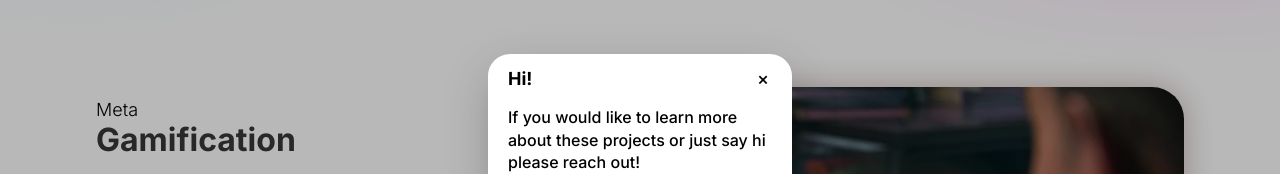
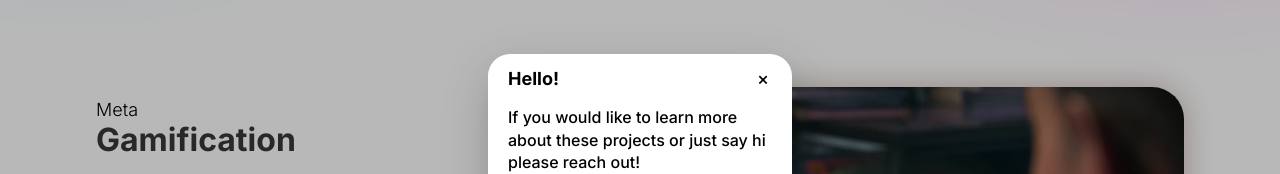
Before and after one commit to andersLinders/portfolio, a Next.js app: page / in a window 1280 px wide. Both pictures are taken after a click on the button "Contact". Shown: the part 249-423 px from the top of the page. Built offline with nearby package versions, Linux system fonts and the light colour scheme.

Commit message:
Change contact modal greeting from Hi to Hello.
Co-authored-by: Cursor <cursoragent@cursor.com>

```diff
--- a/src/components/ContactModal.tsx
+++ b/src/components/ContactModal.tsx
@@ -51,7 +51,7 @@ export function ContactModal({ open, onClose }: ContactModalProps) {
       >
         <div className={styles.header}>
           <p id={titleId} className={styles.greeting}>
-            Hi!
+            Hello!
           </p>
           <button
             ref={closeRef}
```
